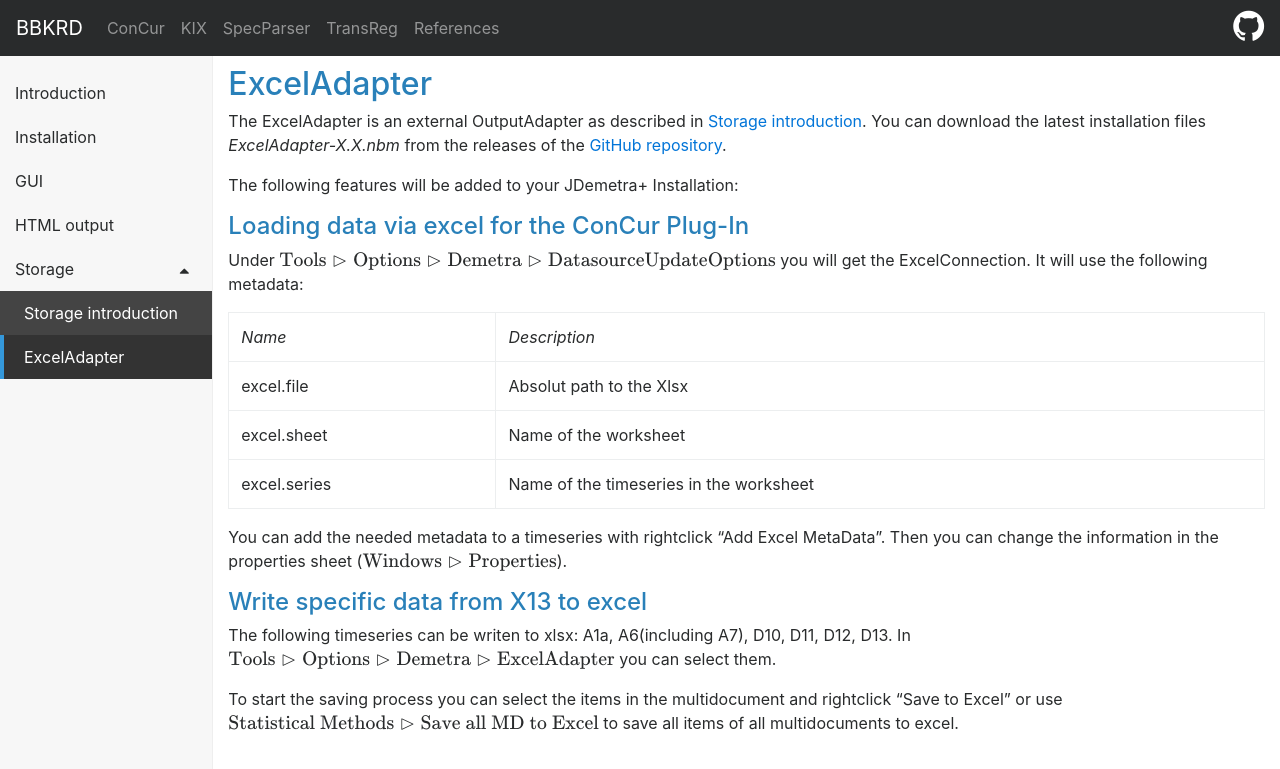
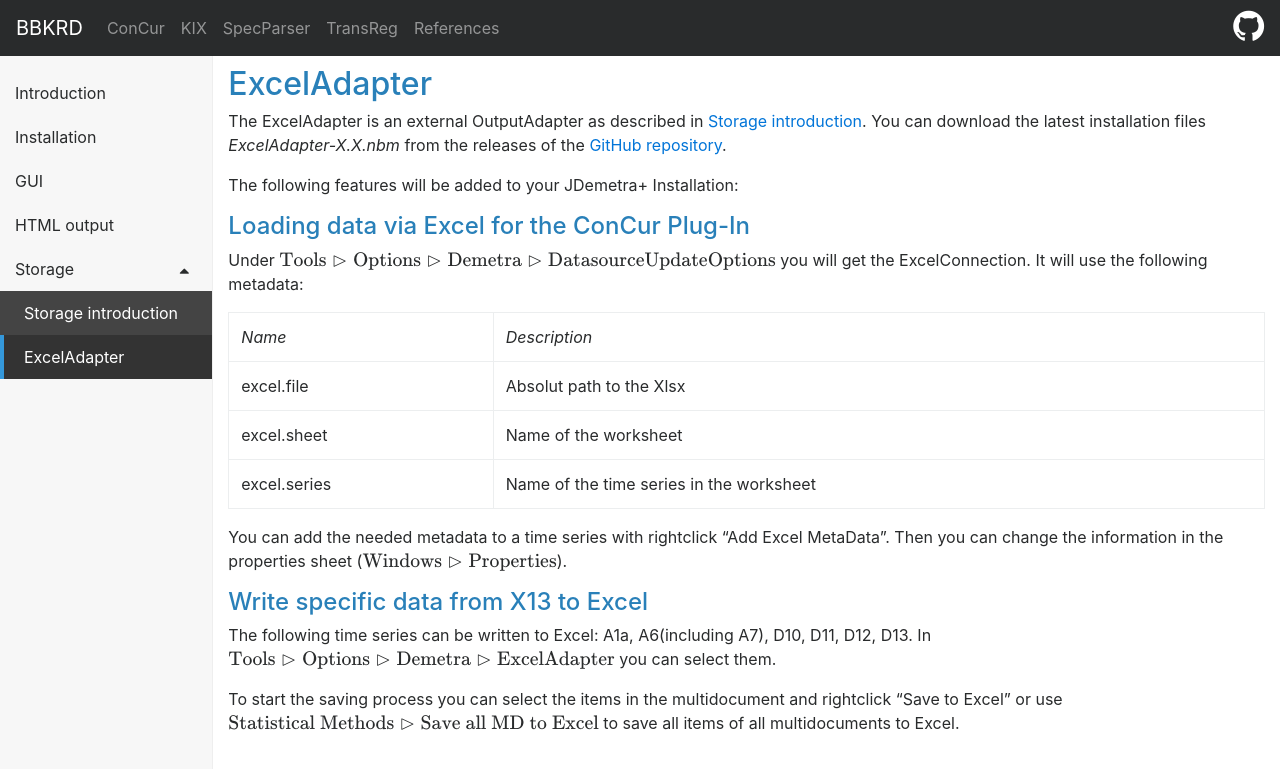
Before and after one commit to bbkrd/bbkrd.github.io, a Jekyll site: the page built from pages/concur/excelAdapter.md, in a window 1280 px wide. Shown: the top 769 px of the page. Built offline with Jekyll 4.4.1, drawn with Linux system fonts in a browser that asks for light colours; nearby versions of some CDN libraries; formulas are drawn with MathJax 3.

Commit message:
Small Fixes

```diff
--- a/pages/concur/excelAdapter.md
+++ b/pages/concur/excelAdapter.md
@@ -11,7 +11,7 @@ The ExcelAdapter is an external OutputAdapter as described in [Storage introduct
 
 The following features will be added to your JDemetra+ Installation:
 
-#### Loading data via excel for the ConCur Plug-In
+#### Loading data via Excel for the ConCur Plug-In
 Under $\text{Tools} \rhd \text{Options} \rhd \text{Demetra} \rhd \text{DatasourceUpdateOptions}$ you will get the ExcelConnection.
 It will use the following metadata:
 
@@ -19,13 +19,13 @@ It will use the following metadata:
 |*Name*|*Description*|
 |excel.file|Absolut path to the Xlsx|
 |excel.sheet|Name of the worksheet|
-|excel.series|Name of the timeseries in the worksheet|
+|excel.series|Name of the time series in the worksheet|
 
-You can add the needed metadata to a timeseries with rightclick "Add Excel MetaData". Then you can change the information in the properties sheet ($\text{Windows} \rhd \text{Properties}$).
+You can add the needed metadata to a time series with rightclick "Add Excel MetaData". Then you can change the information in the properties sheet ($\text{Windows} \rhd \text{Properties}$).
 
 
-#### Write specific data from X13 to excel
+#### Write specific data from X13 to Excel
 
-The following timeseries can be writen to xlsx: A1a, A6(including A7), D10, D11, D12, D13. In $\text{Tools} \rhd \text{Options} \rhd \text{Demetra} \rhd \text{ExcelAdapter}$ you can select them.
+The following time series can be written to Excel: A1a, A6(including A7), D10, D11, D12, D13. In $\text{Tools} \rhd \text{Options} \rhd \text{Demetra} \rhd \text{ExcelAdapter}$ you can select them.
 
-To start the saving process you can select the items in the multidocument and rightclick "Save to Excel" or use $\text{Statistical Methods} \rhd \text{Save all MD to Excel}$ to save all items of all multidocuments to excel.
+To start the saving process you can select the items in the multidocument and rightclick "Save to Excel" or use $\text{Statistical Methods} \rhd \text{Save all MD to Excel}$ to save all items of all multidocuments to Excel.
```
Also changed, not shown: pages/concur/storage.md (+1 -1 lines).
